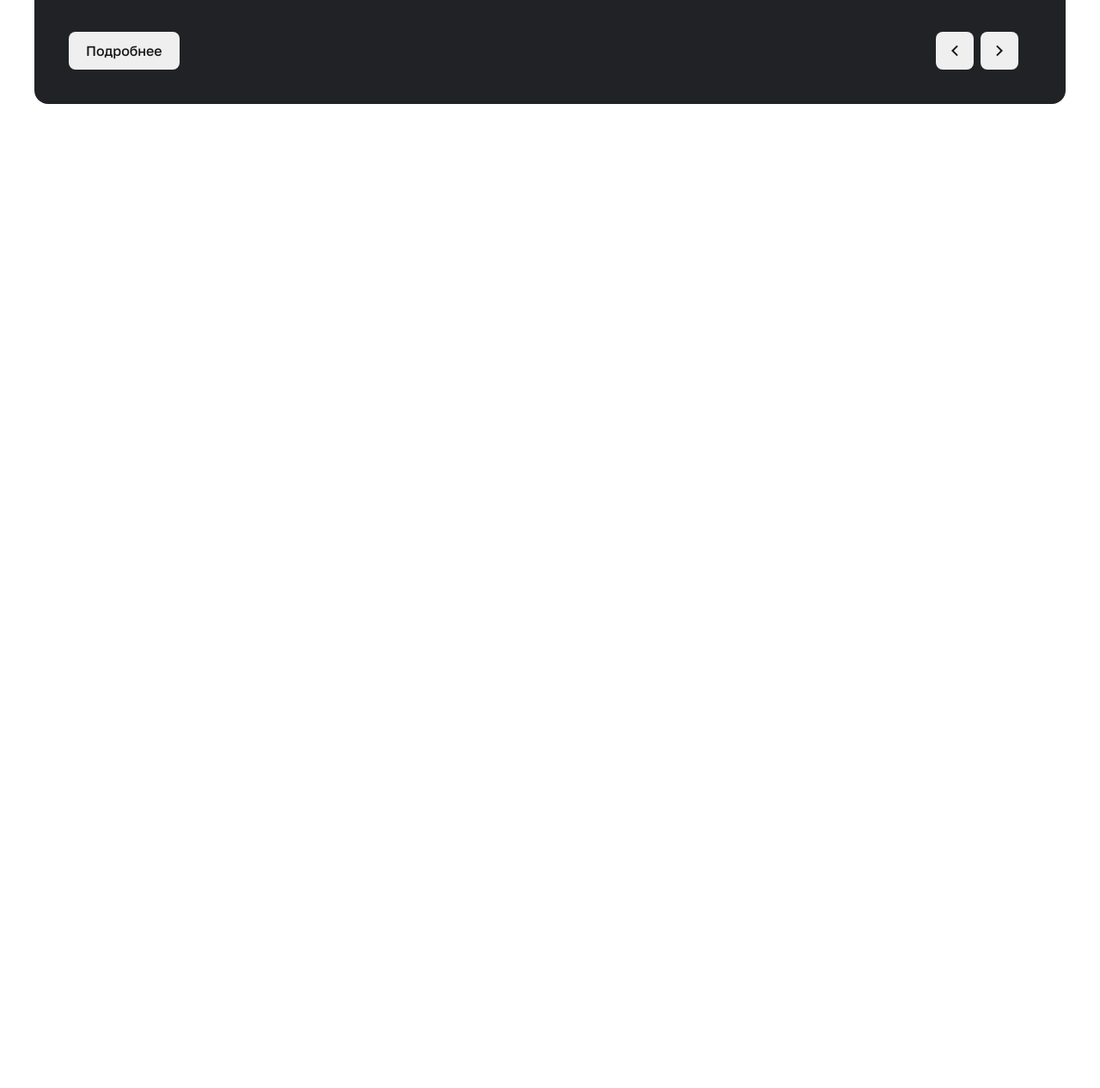
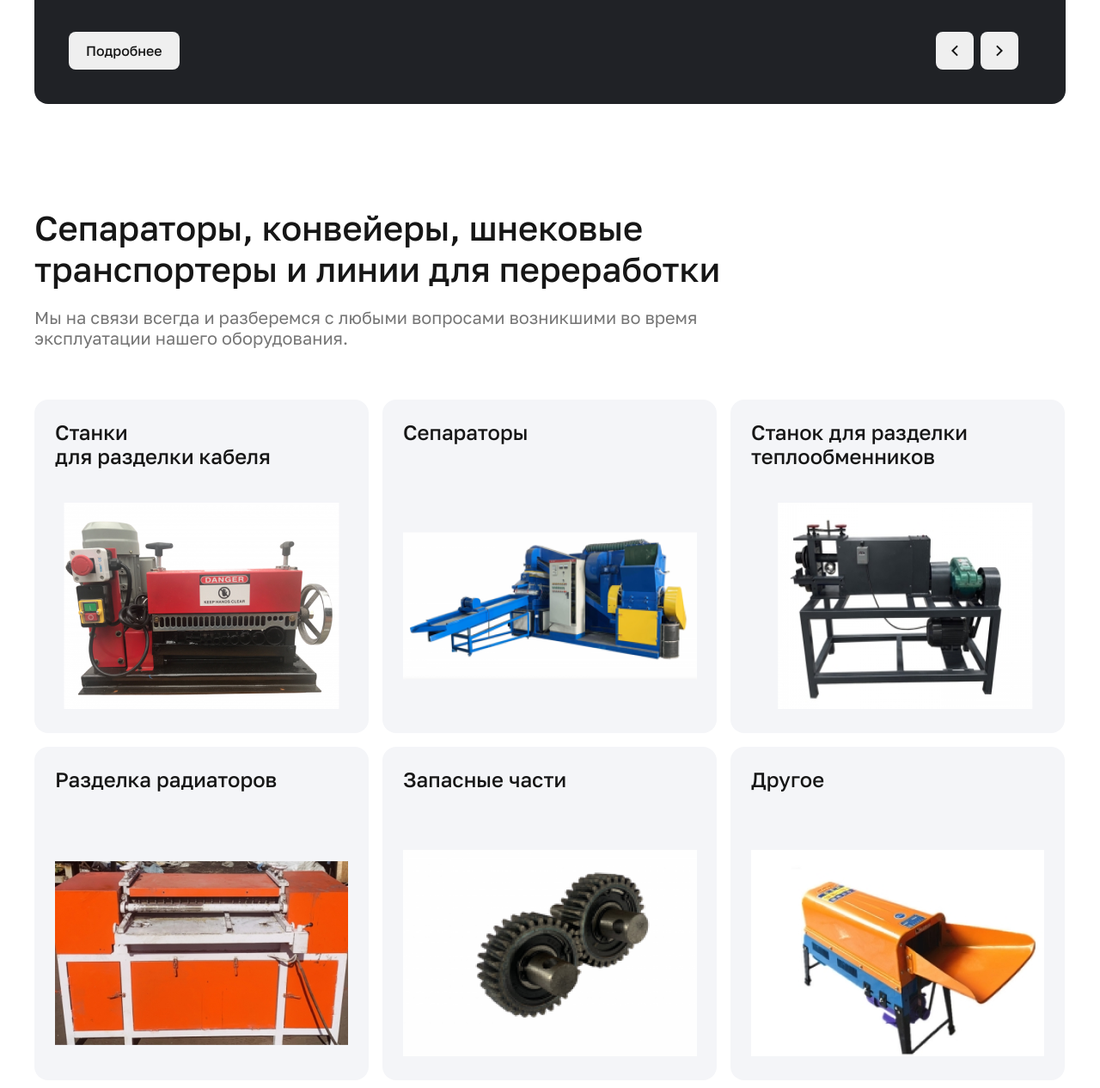
Before and after one commit to hyth32/web, a plain HTML site: page index.html in a window 1280 px wide. Shown: the part 598-1864 px from the top of the page at 86% size. Before the commit the page ends 839 px from the top, so only its background shows below. Drawn offline with Linux system fonts and the light colour scheme.

Commit message:
added new block + grid

```diff
--- a/index.html
+++ b/index.html
@@ -88,5 +88,57 @@
             </div>
         </div>
     </div>
+
+    <div class="container">
+        <div class="catalog">
+            <div class="catalog__info">
+                <h1 class="title title-big">Сепараторы, конвейеры, шнековые транспортеры и линии для переработки</h1>
+                <p class="caption caption-big">Мы на связи всегда и разберемся с любыми вопросами возникшими во время эксплуатации нашего оборудования.</p>
+            </div>
+            <div class="catalog__grid">
+                <div class="catalog__card">
+                    <div class="catalog__card-content">
+                        <h3 class="title title-medium">Станки<br>для разделки кабеля</h3>
+                        <img src="img/catalog-cards/card1.png" alt="card1" class="catalog__card-img">
+                    </div>
+                </div>
+
+                <div class="catalog__card">
+                    <div class="catalog__card-content">
+                        <h3 class="title title-medium">Сепараторы</h3>
+                        <img src="img/catalog-cards/card2.png" alt="card2" class="catalog__card-img">
+                    </div>
+                </div>
+
+                <div class="catalog__card">
+                    <div class="catalog__card-content">
+                        <h3 class="title title-medium">Станок для разделки теплообменников</h3>
+                        <img src="img/catalog-cards/card3.png" alt="card3" class="catalog__card-img">
+                    </div>
+                </div>
+
+                <div class="catalog__card">
+                    <div class="catalog__card-content">
+                        <h3 class="title title-medium">Разделка радиаторов</h3>
+                        <img src="img/catalog-cards/card4.png" alt="card4" class="catalog__card-img">
+                    </div>
+                </div>
+
+                <div class="catalog__card">
+                    <div class="catalog__card-content">
+                        <h3 class="title title-medium">Запасные части</h3>
+                        <img src="img/catalog-cards/card5.png" alt="card5" class="catalog__card-img">
+                    </div>
+                </div>
+
+                <div class="catalog__card">
+                    <div class="catalog__card-content">
+                        <h3 class="title title-medium">Другое</h3>
+                        <img src="img/catalog-cards/card6.png" alt="card6" class="catalog__card-img">
+                    </div>
+                </div>
+            </div>
+        </div>
+    </div>
 </body>
 </html>
--- a/style.scss
+++ b/style.scss
@@ -26,9 +26,25 @@
     font-size: 24px;
     line-height: 1.17;
   }
+  &-small {
+    font-size: 20px;
+    line-height: 1.2;
+  }
 
   &_white {
     color: #FFFFFF;
+  }
+}
+
+.caption {
+  color: #757575;
+  &-big {
+    font-size: 20px;
+    line-height: 1.2;
+  }
+  &-small {
+    font-size: 16px;
+    line-height: 1.25;
   }
 }
 
@@ -156,3 +172,32 @@
     gap: 8px;
   }
 }
+
+.catalog {
+  margin-bottom: 120px;
+  &__info {
+    width: 852px;
+    .caption {
+      margin-top: 20px;
+      margin-bottom: 60px;
+    }
+  }
+  &__card {
+    &-content {
+      border-radius: 16px;
+      background-color: #F4F5F8;
+      padding: 24px;
+    }
+    .title {
+      width: 341px;
+      height: 84px;
+      margin-bottom: 12px;
+    }
+  }
+  &__grid {
+    display: grid;
+    grid-template-columns: 389px 389px 389px;
+    grid-column-gap: 16px;
+    grid-row-gap: 16px;
+  }
+}
```
Also changed, not shown: img/catalog-cards/card1.png (added), img/catalog-cards/card2.png (added), img/catalog-cards/card3.png (added), img/catalog-cards/card4.png (added), img/catalog-cards/card5.png (added), img/catalog-cards/card6.png (added), style.css.
